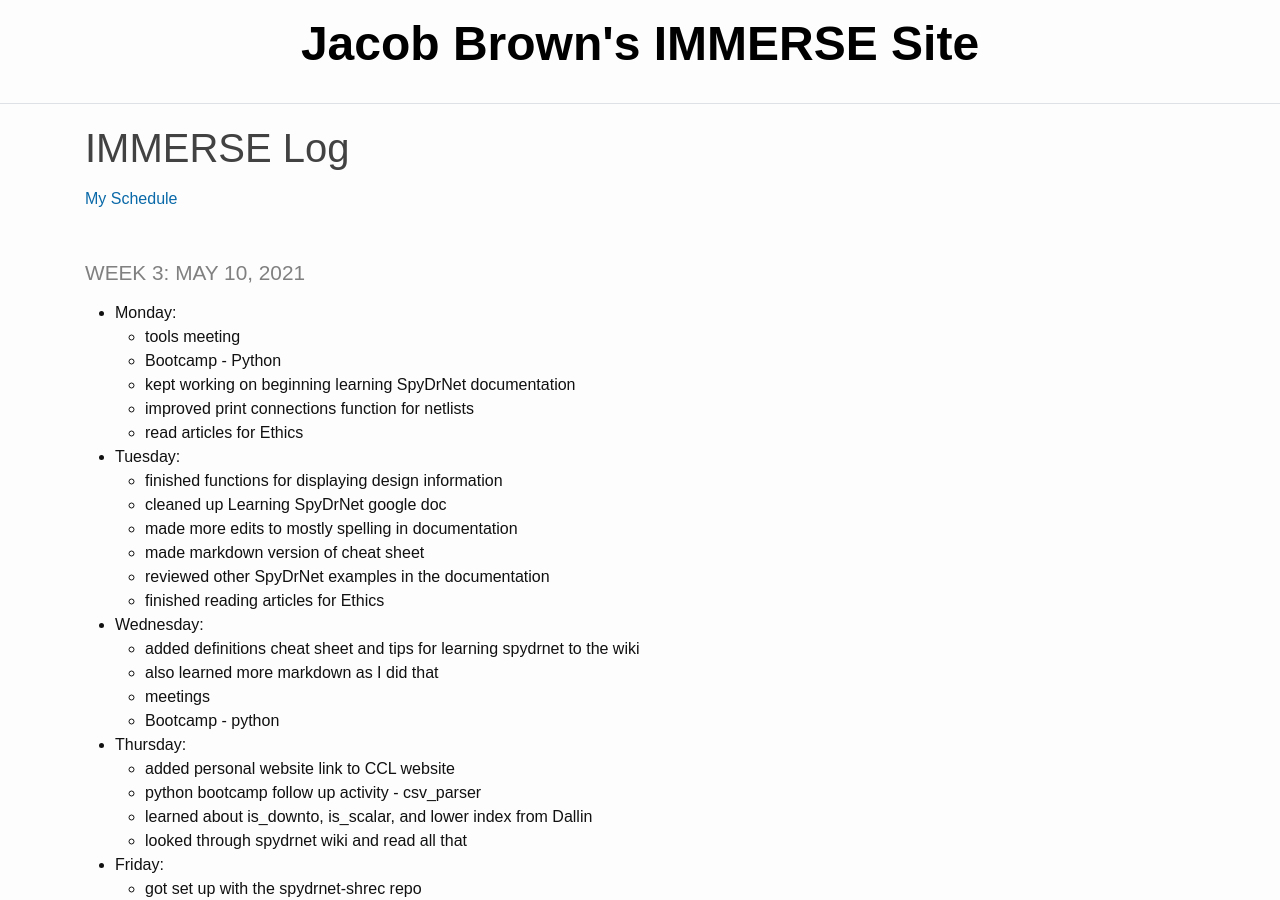
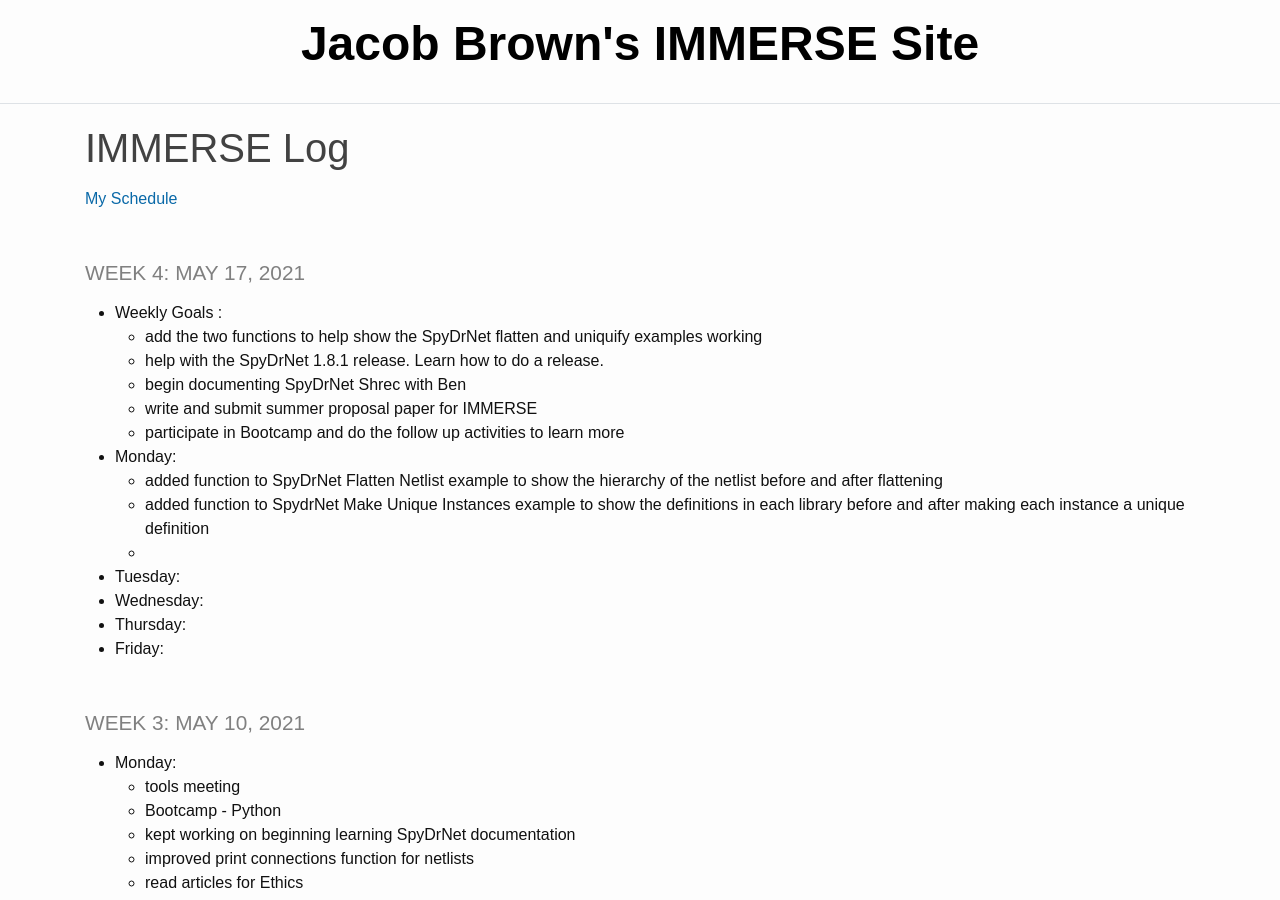
Before and after one commit to jacobdbrown4/jacob_brown, a Jekyll site: the page built from _pages/log.md, in a window 1280 px wide and 900 px high. Built offline with Jekyll 4.4.1, drawn with Linux system fonts in a browser that asks for light colours.

Commit message:
updated log and added goals

```diff
--- a/_pages/log.md
+++ b/_pages/log.md
@@ -5,6 +5,22 @@ title: IMMERSE Log
 
 [My Schedule](https://jacobdbrown4.github.io/jacob_brown//pages/schedule/)
 
+### Week 4: May 17, 2021
+* **Weekly Goals** :
+  * add the two functions to help show the SpyDrNet flatten and uniquify examples working
+  * help with the SpyDrNet 1.8.1 release. Learn how to do a release.
+  * begin documenting SpyDrNet Shrec with Ben
+  * write and submit summer proposal paper for IMMERSE
+  * participate in Bootcamp and do the follow up activities to learn more
+
+* **Monday**:
+  * added function to SpyDrNet Flatten Netlist example to show the hierarchy of the netlist before and after flattening
+  * added function  to SpydrNet Make Unique Instances example to show the definitions in each library before and after making each instance a unique definition
+  *
+* **Tuesday**:
+* **Wednesday**:
+* **Thursday**:
+* **Friday**:
 
 ### Week 3: May 10, 2021
 
```
